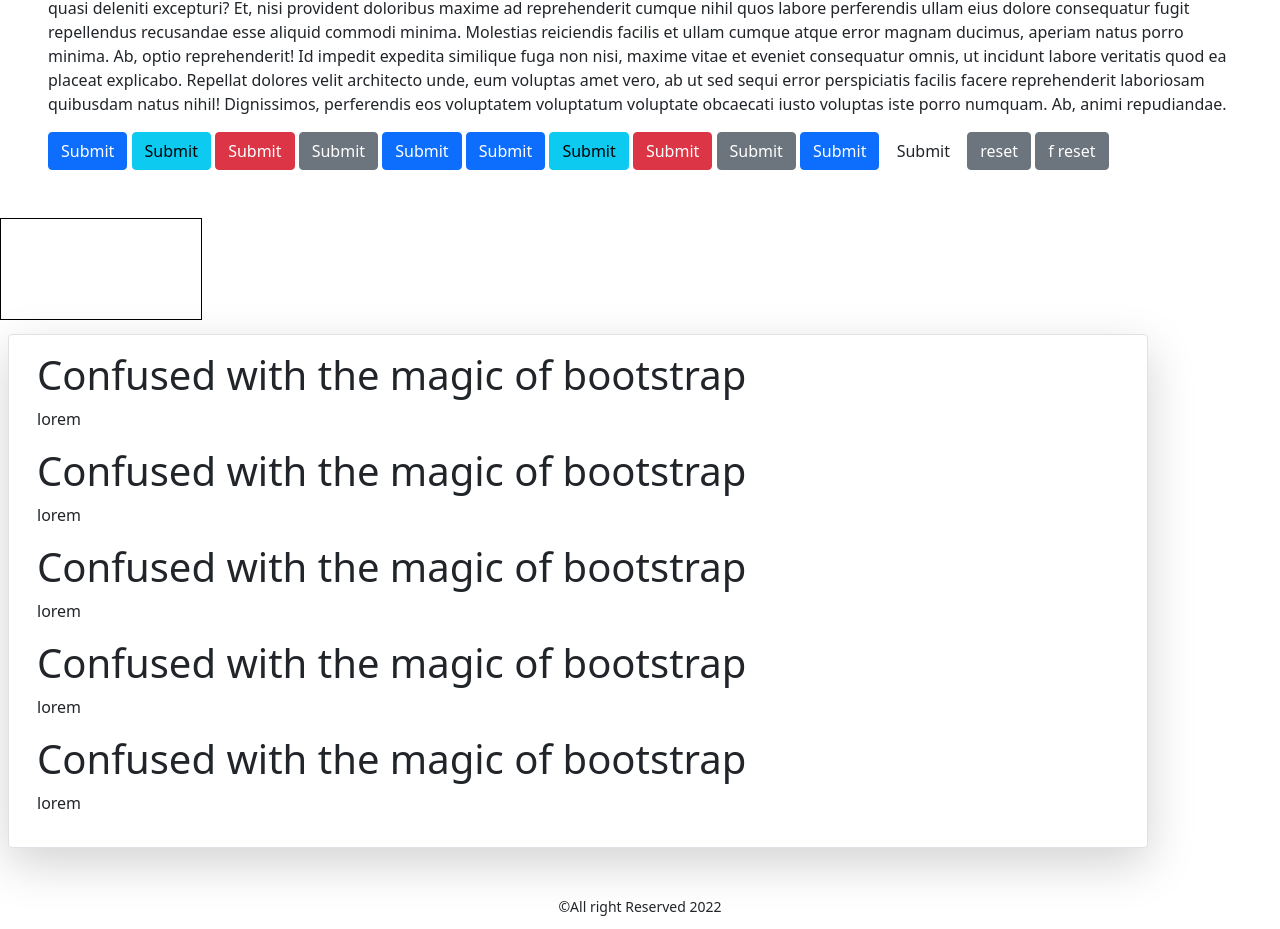
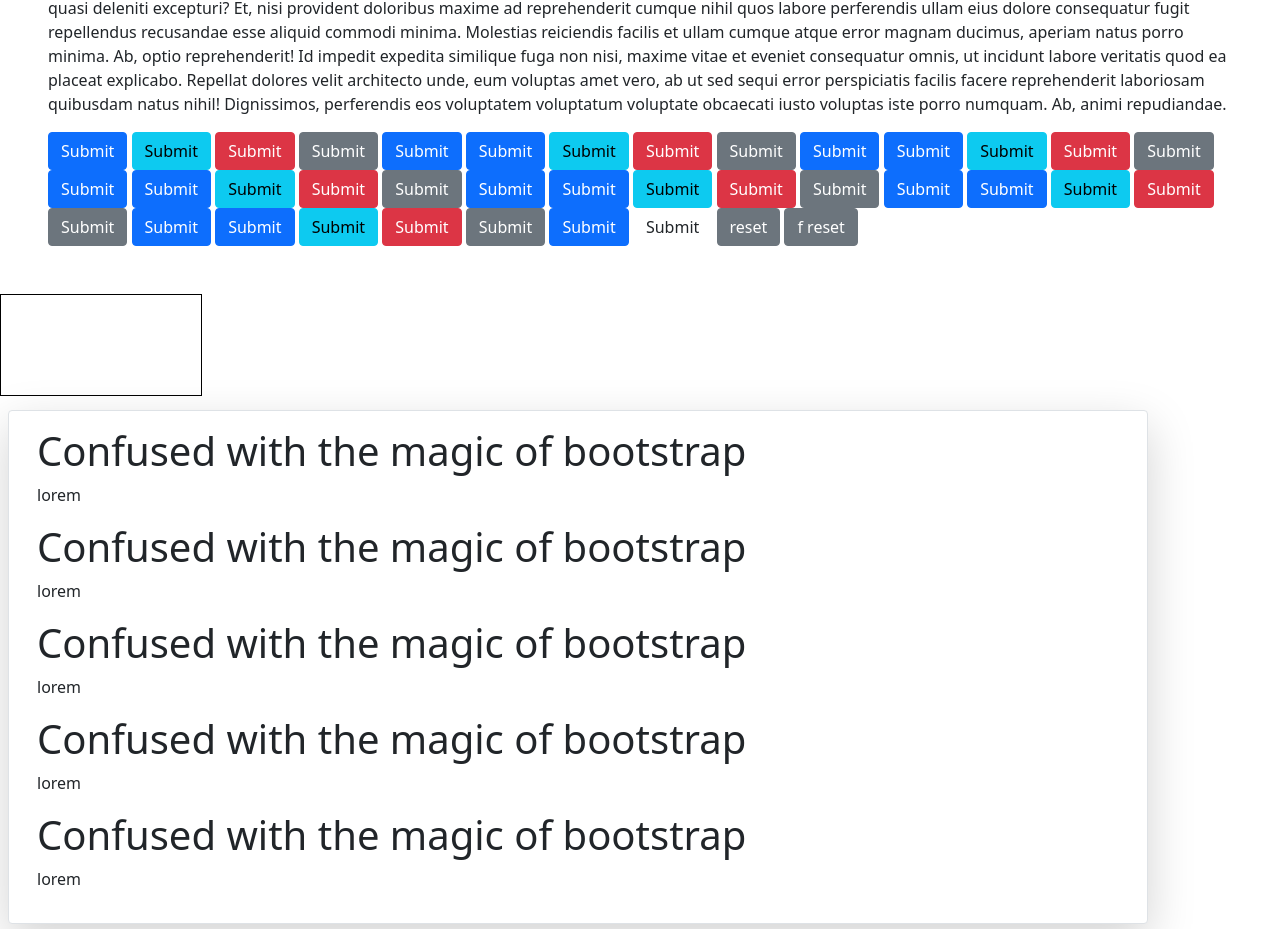
Before and after one commit to hmnomaan/getting-started-bootstrap, a plain HTML site: page index.html in a window 1280 px wide. Shown: the part 814-1743 px from the top of the page. Drawn offline with nearby package versions, Linux system fonts and the light colour scheme.

Commit message:
added more button

```diff
--- a/index.html
+++ b/index.html
@@ -72,6 +72,11 @@
         </p>
         <button class="btn btn-primary">Submit</button> <button class="btn btn-info">Submit</button> <button class="btn btn-danger">Submit</button> <button class="btn btn-secondary">Submit</button> <button class="btn btn-primary">Submit</button>
         <button class="btn btn-primary">Submit</button> <button class="btn btn-info">Submit</button> <button class="btn btn-danger">Submit</button> <button class="btn btn-secondary">Submit</button> <button class="btn btn-primary">Submit</button>
+        <button class="btn btn-primary">Submit</button> <button class="btn btn-info">Submit</button> <button class="btn btn-danger">Submit</button> <button class="btn btn-secondary">Submit</button> <button class="btn btn-primary">Submit</button>
+        <button class="btn btn-primary">Submit</button> <button class="btn btn-info">Submit</button> <button class="btn btn-danger">Submit</button> <button class="btn btn-secondary">Submit</button> <button class="btn btn-primary">Submit</button>
+        <button class="btn btn-primary">Submit</button> <button class="btn btn-info">Submit</button> <button class="btn btn-danger">Submit</button> <button class="btn btn-secondary">Submit</button> <button class="btn btn-primary">Submit</button>
+        <button class="btn btn-primary">Submit</button> <button class="btn btn-info">Submit</button> <button class="btn btn-danger">Submit</button> <button class="btn btn-secondary">Submit</button> <button class="btn btn-primary">Submit</button>
+        <button class="btn btn-primary">Submit</button> <button class="btn btn-info">Submit</button> <button class="btn btn-danger">Submit</button> <button class="btn btn-secondary">Submit</button> <button class="btn btn-primary">Submit</button>
         <button class="btn btn-alert">Submit</button>
 
         <button class="btn btn-secondary">reset</button> <button class="btn btn-secondary"> f reset</button>
```
